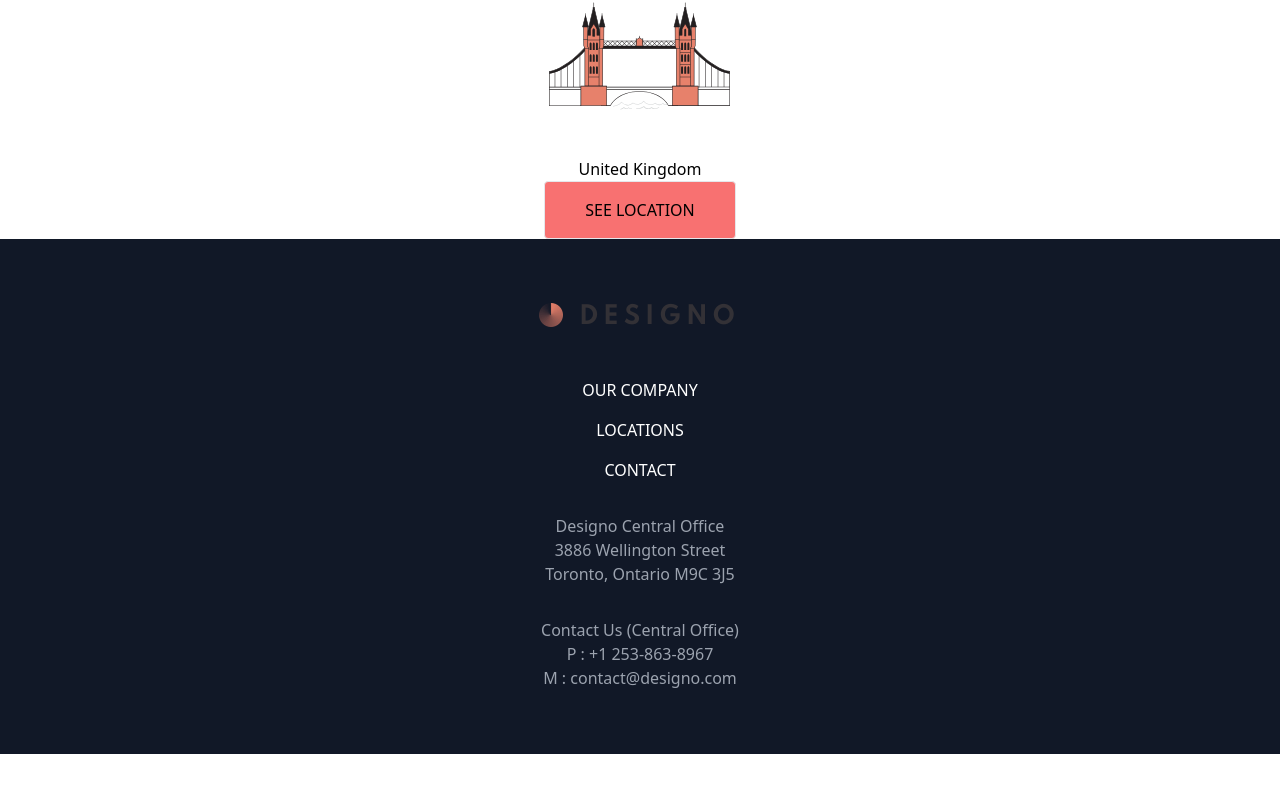
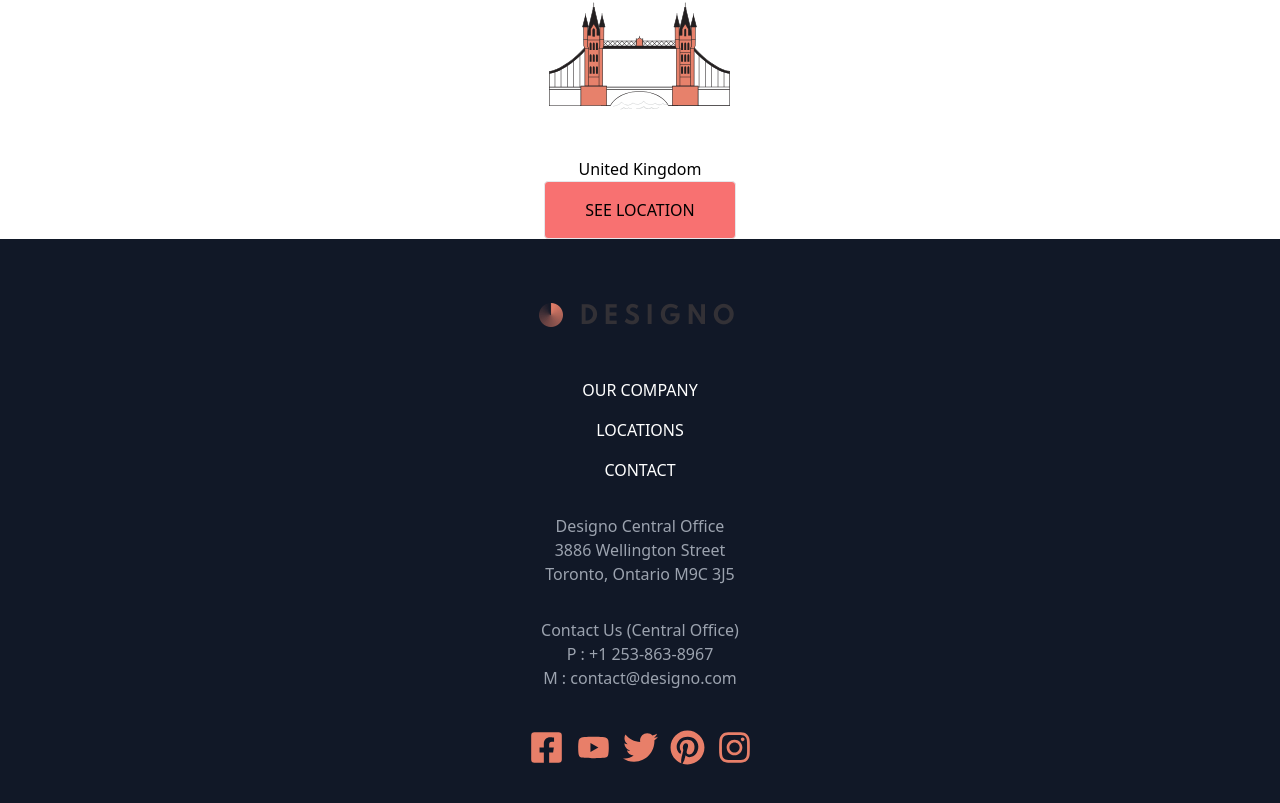
Before and after one commit to nmrabet/Designo, a React (Create React App) app: page /contact in a window 1280 px wide. Shown: the part 833-1636 px from the top of the page. Before the commit the page ends 1587 px from the top, so only its background shows below. Built offline with nearby package versions, Linux system fonts and the light colour scheme.

Commit message:
Added icons

```diff
--- a/package.json
+++ b/package.json
@@ -17,6 +17,7 @@
     "postcss": "^7.0.35",
     "react": "^17.0.1",
     "react-dom": "^17.0.1",
+    "react-icons": "^4.1.0",
     "react-router-dom": "^5.2.0",
     "react-scripts": "4.0.1",
     "tailwindcss": "npm:@tailwindcss/postcss7-compat@^2.0.2",
--- a/src/components/Footer.tsx
+++ b/src/components/Footer.tsx
@@ -1,23 +1,35 @@
 import React from "react";
 import Logo from "../assets/img/logo-dark.png";
+import { FaFacebookSquare } from "react-icons/fa";
+import { AiFillYoutube } from "react-icons/ai";
+import { FaTwitter } from "react-icons/fa";
+import { FaPinterest } from "react-icons/fa";
+import { FaInstagram } from "react-icons/fa";
 
 export default function Footer() {
   return (
     <div className='bg-gray-900 text-center py-16 flex flex-col justify-center items-center'>
-      <img src={Logo} alt='logo' width='202px' className='pb-12'/>
+      <img src={Logo} alt='logo' width='202px' className='pb-12' />
       <ul className='space-y-4 text-white uppercase'>
         <li>Our Company</li>
         <li>Locations</li>
         <li>Contact</li>
       </ul>
       <p className='py-8 font-medium text-gray-400'>
-        Designo Central Office<br /> 3886 Wellington Street <br /> Toronto, Ontario M9C 3J5
+        Designo Central Office
+        <br /> 3886 Wellington Street <br /> Toronto, Ontario M9C 3J5
       </p>
       <p className='font-medium text-gray-400'>
-      Contact Us (Central Office) <br />
-      P : +1 253-863-8967 <br />
-      M : contact@designo.com
+        Contact Us (Central Office) <br />
+        P : +1 253-863-8967 <br />M : contact@designo.com
       </p>
+      <div className='flex py-10 space-x-3'>
+        <FaFacebookSquare size='35' color='#e87f69' />
+        <AiFillYoutube size='35' color='#e87f69' />
+        <FaTwitter size='35' color='#e87f69' />
+        <FaPinterest size='35' color='#e87f69' />
+        <FaInstagram size='35' color='#e87f69' />
+      </div>
     </div>
   );
 }
```
Also changed, not shown: 2 other files (tests, documents, lock files or other folders).
